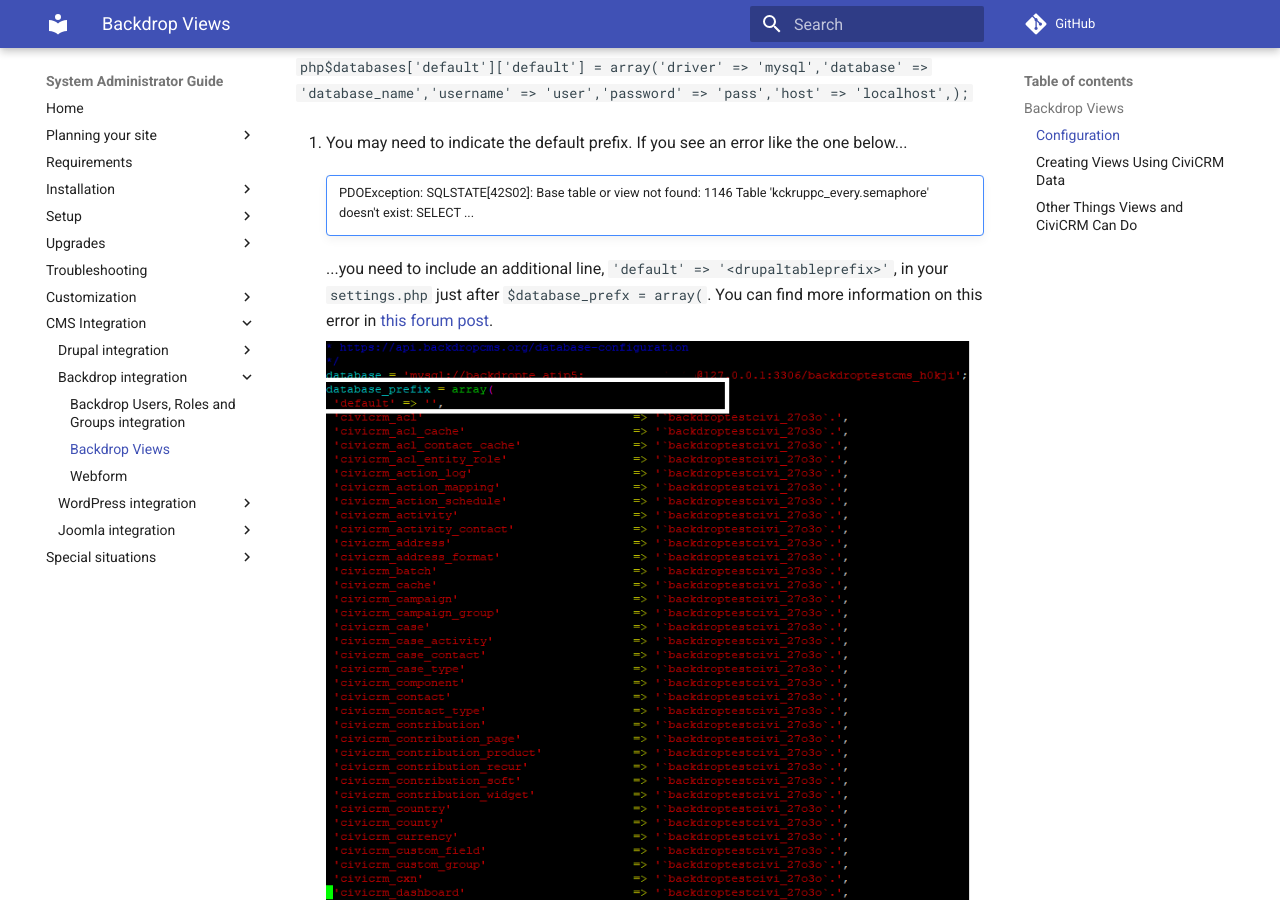
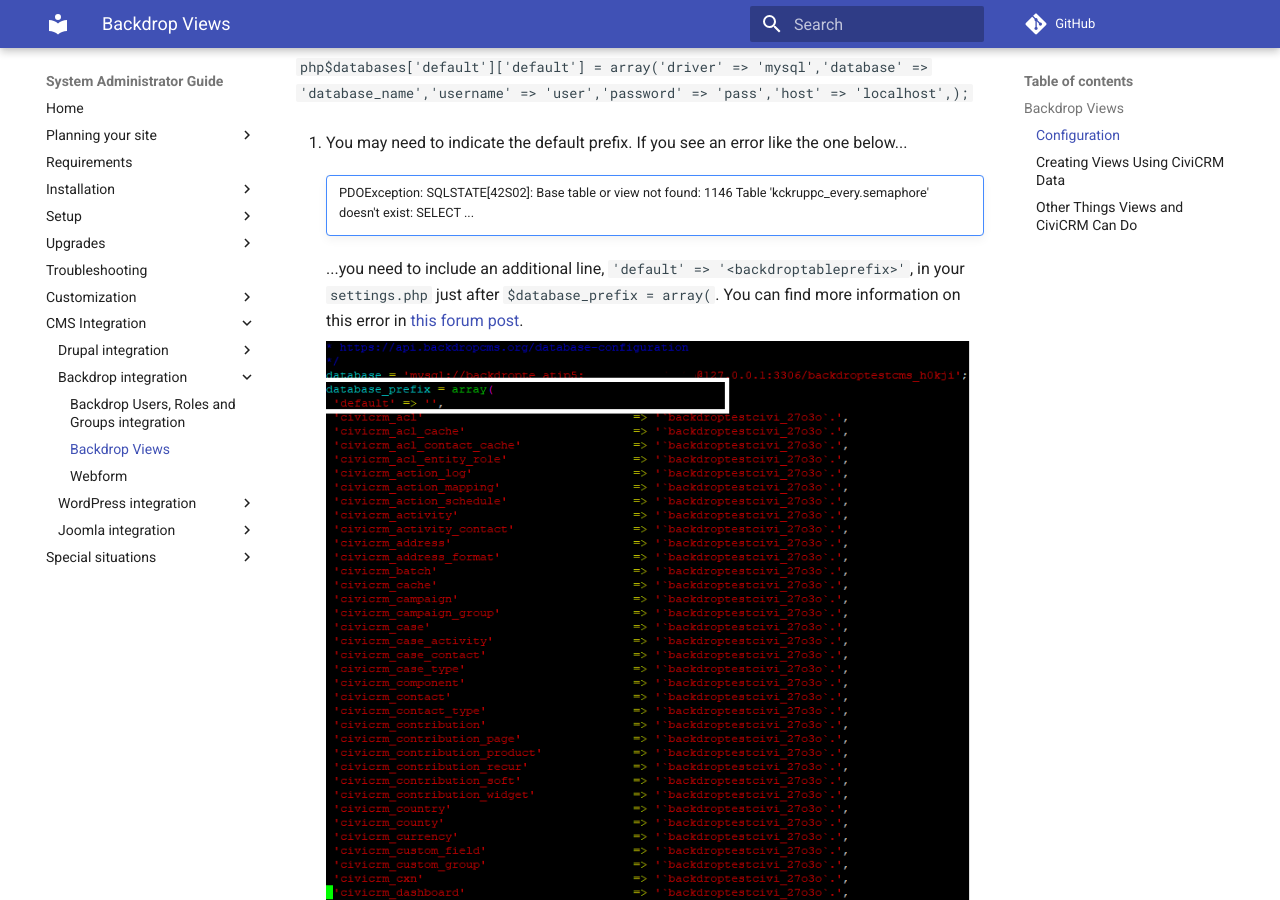
Before and after one commit to civicrm/civicrm-sysadmin-guide, an MkDocs documentation site: the page built from docs/integration/backdrop/views.md, in a window 1280 px wide and 900 px high, scrolled down 2083 px. Built offline with MkDocs 1.6.1 and Material for MkDocs 9.7.7, drawn with Linux system fonts in a browser that asks for light colours; comment, search, counter and statistics services are not loaded.

Commit message:
Update docs/integration/backdrop/views.md

```diff
--- a/docs/integration/backdrop/views.md
+++ b/docs/integration/backdrop/views.md
@@ -60,7 +60,7 @@ These instructions assume CiviCRM and Backdrop are on separate databases located
     !!! error ""
         PDOException: SQLSTATE[42S02]: Base table or view not found: 1146 Table 'kckruppc_every.semaphore' doesn't exist: SELECT ...
 
-    ...you need to include an additional line, `'default' => '<drupaltableprefix>'`, in your `settings.php` just after `$database_prefx = array(`. You can find more information on this error in [this forum post](http://forum.civicrm.org/index.php?topic=20910.0).
+    ...you need to include an additional line, `'default' => '<backdroptableprefix>'`, in your `settings.php` just after `$database_prefix = array(`. You can find more information on this error in [this forum post](http://forum.civicrm.org/index.php?topic=20910.0).
 
     ![Screenshot demonstrating where to add a table prefix in your settings](../../img/backdrop-views-settings.png)
 
```
